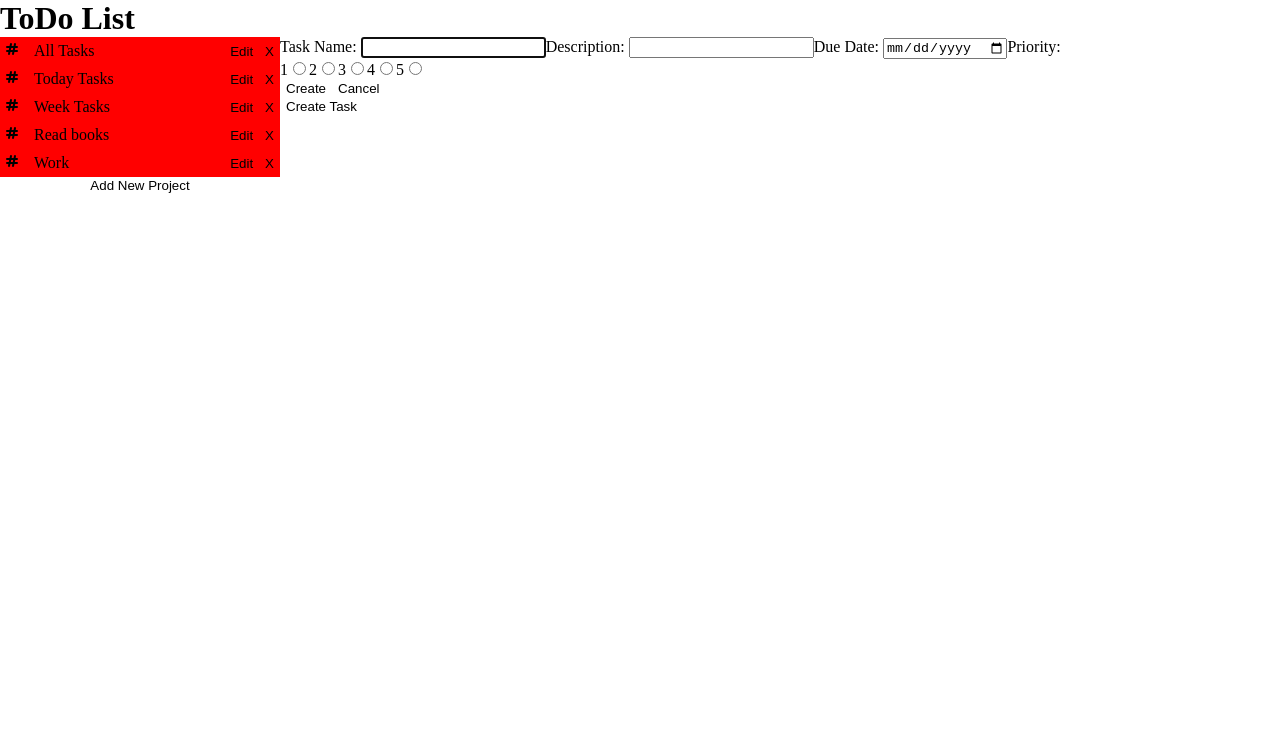
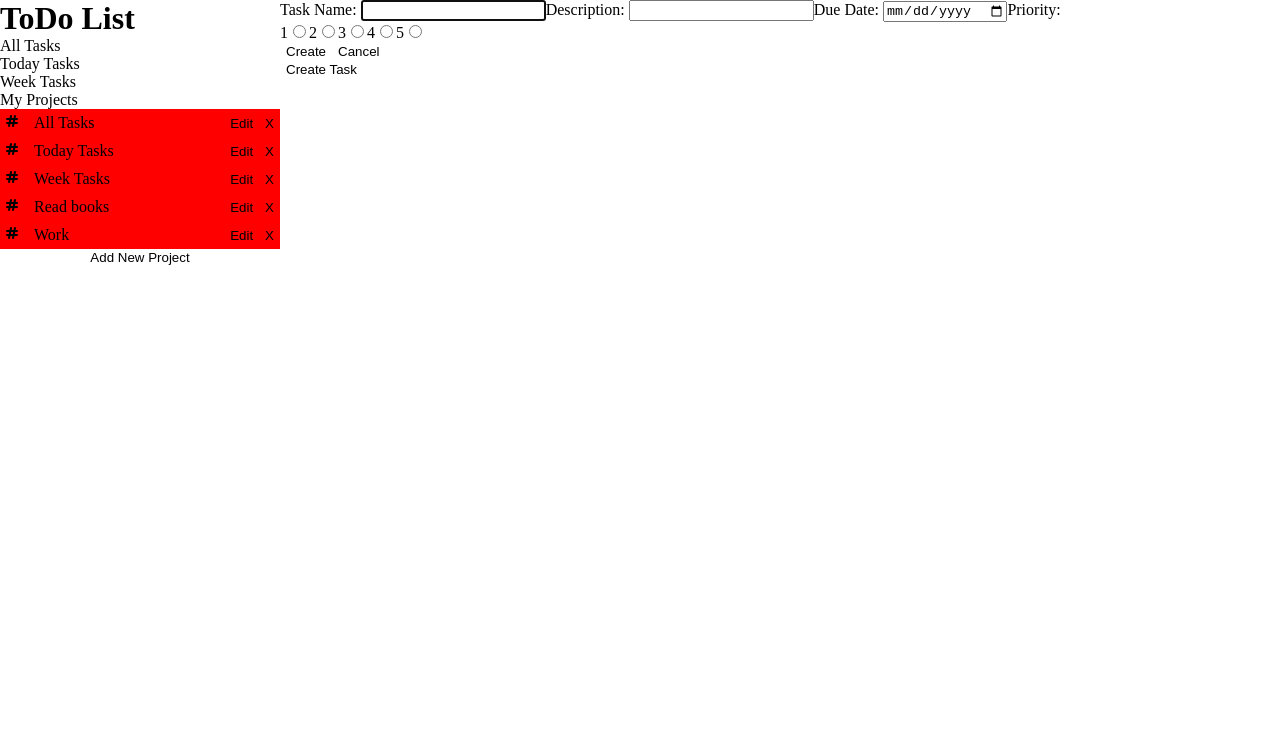
Before and after one commit to ivan-s-s/ToDoList, a website built with webpack: page src/template.html in a window 1280 px wide. Shown: the top 744 px of the page. Built offline with nearby package versions, Linux system fonts and the light colour scheme.

Commit message:
Update a base html structure

```diff
--- a/src/template.html
+++ b/src/template.html
@@ -7,19 +7,20 @@
   </head>
   <body>
     <div class="container">
-      <header>
-        <h1>ToDo List</h1>
-      </header>
       <main>
         <div class="aside">
-          <div class="aside-title"></div>
+          <h1>ToDo List</h1>
+          <div class="permanent-buttons">
+            <li><span>All Tasks</span></li>
+            <li><span>Today Tasks</span></li>
+            <li><span>Week Tasks</span></li>
+          </div>
+          <div class="aside-title">My Projects</div>
           <div id="projects-list" class="projects-list"></div>
           <button id="new-project-button">Add New Project</button>
         </div>
-        <div id="task-container" class="project-container">
-          <div id="project-title" class="project-title"></div>
-          <div class="project-description"></div>
-          <div class="project-tasks"></div>
+        <div id="tasks-container" class="tasks-container">
+          <div id="tasks-list" class="tasks-list"></div>
           <button id="new-task-button" type="submit">Create Task</button>
         </div>
       </main>
```
